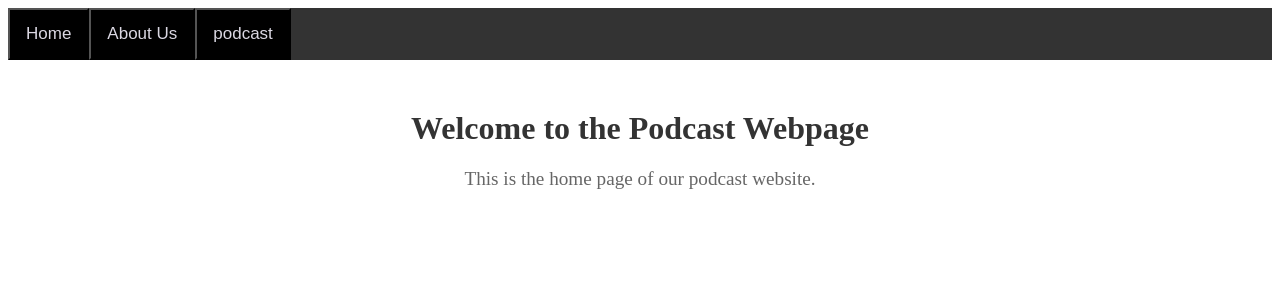
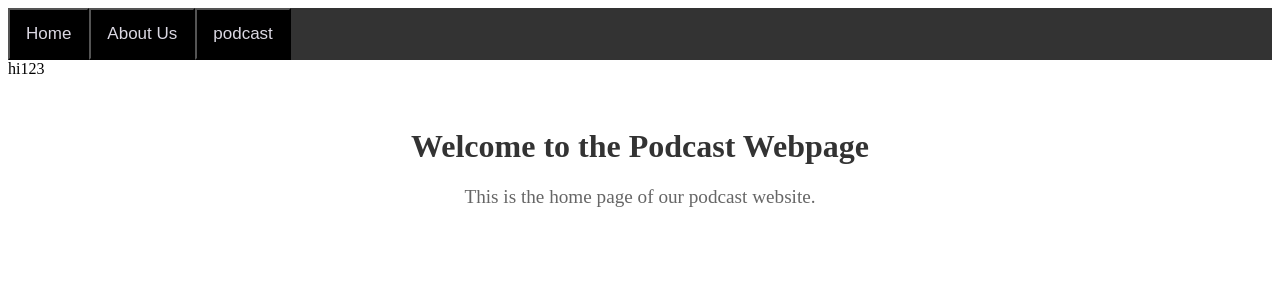
Before and after one commit to d-ben-b/podcast_webpage, a Vue app: page / in a window 1280 px wide. Shown: the top 300 px of the page. Built offline with nearby package versions, Linux system fonts and the light colour scheme.

Commit message:
Update App.vue

```diff
--- a/src/App.vue
+++ b/src/App.vue
@@ -12,6 +12,7 @@
   <!-- <transition name="page-change" mode="out-in">
     <component :is="activeComp" :key="activeComp" />
   </transition> -->
+  <div>hi123</div>
   <component :is="activeComp" :key="activeComp" />
 </template>
 
```
